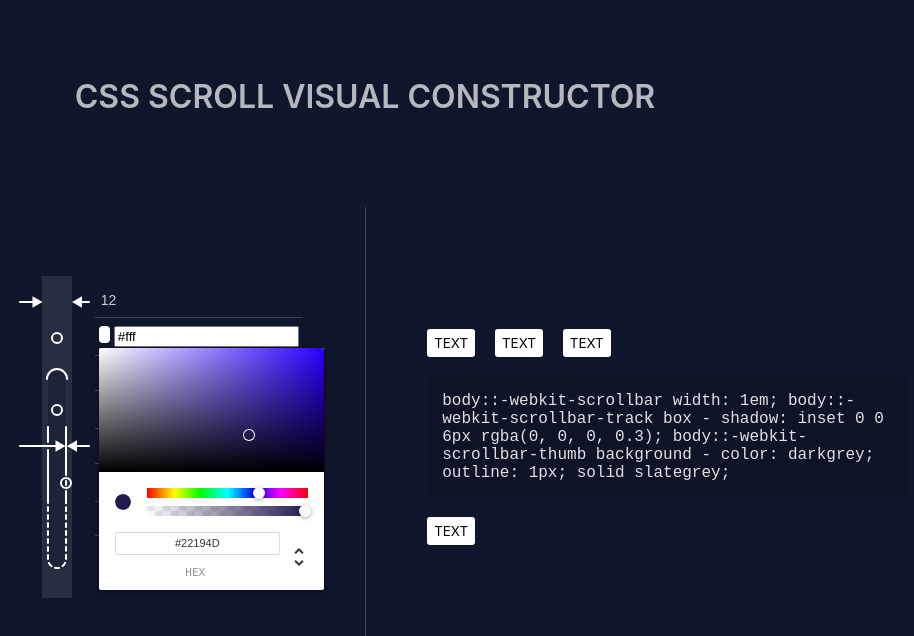
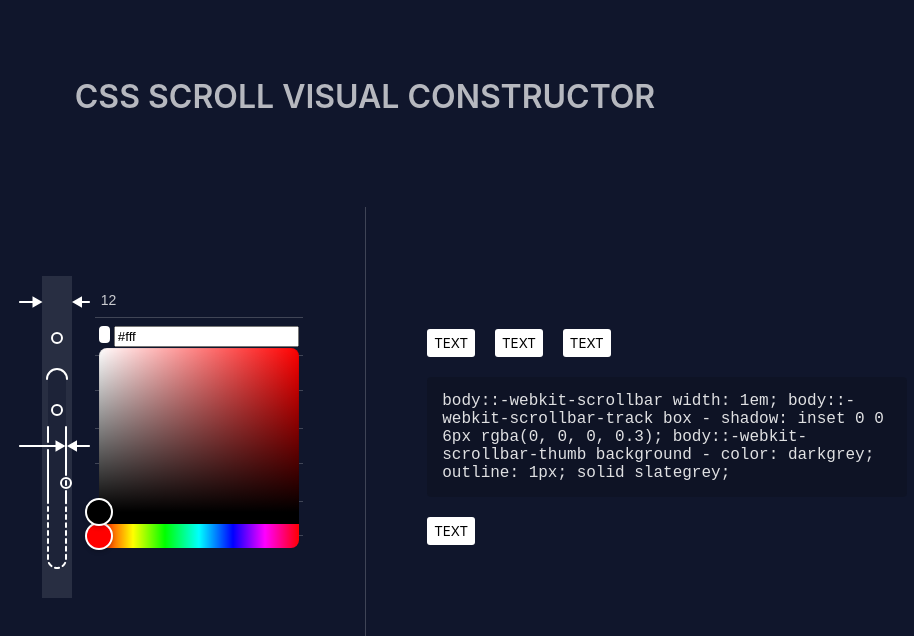
Before and after one commit to Dompower25/scroll-generator-react, a React (Vite) app: page / in a window 1280 px wide. Both pictures are taken after a click on the element 379 px from the left and 334 px from the top of the page. Shown: the top 636 px of the page, without its empty margins (275-1189 px from the left). Built offline with nearby package versions, Linux system fonts and the light colour scheme.

Commit message:
rebuild color picker - remove former library and install new libraty (react-colorful)

```diff
--- a/package.json
+++ b/package.json
@@ -11,7 +11,7 @@
   },
   "dependencies": {
     "react": "^18.3.1",
-    "react-color": "^2.19.3",
+    "react-colorful": "^5.6.1",
     "react-dom": "^18.3.1"
   },
   "devDependencies": {
--- a/src/components/inputs/ScrollbarColorPicker/index.tsx
+++ b/src/components/inputs/ScrollbarColorPicker/index.tsx
@@ -1,6 +1,6 @@
 import { FC, useState } from "react"
 import style from './style.module.scss'
-import { ChromePicker } from 'react-color'
+import { HexColorPicker as ColorPicker } from "react-colorful";
 
 //  при нажатии на colorPicker отображается окно с выбором цвета. Выбраный цвет отображается в формате HEX-кода
 //  по нажатию на div className={style.showColor} - появляется colorPicker в котором можно выбрать цвет и он добавится
@@ -35,16 +35,7 @@ const ScrollbarColorPicker: FC<IScrollbarColorPicker> = ({ defaultColorInHexCode
             zIndex: '2',
             top: '30px',
           }}>
-            <div style={{
-              position: 'fixed',
-              top: '0px',
-              right: '0px',
-              bottom: '0px',
-              left: '0px',
-            }}
-              onClick={openReactColorPicker} />
-            <ChromePicker />
-            {/* <ChromePicker onChange={(e) => { setColor(convertingToHex(e.hex)) }} /> */}
+            <ColorPicker onChange={(e) => { setColor(convertingToHex(e)) }} onMouseLeave={openReactColorPicker}/>
           </div>
           : null}
         <input className={style.input} value={color} onChange={(e) => {
```
Also changed, not shown: 1 other file (tests, documents, lock files or other folders).
